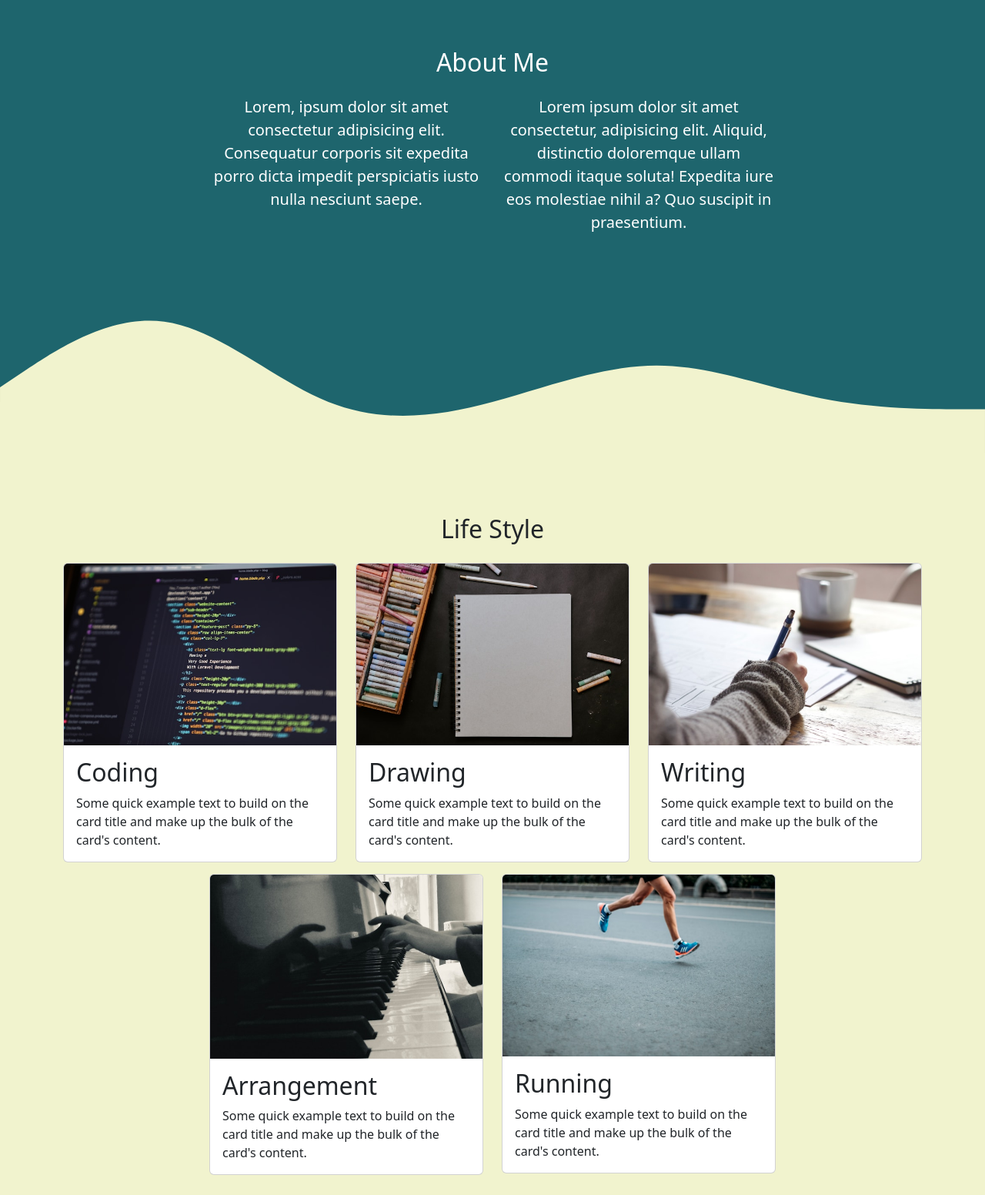
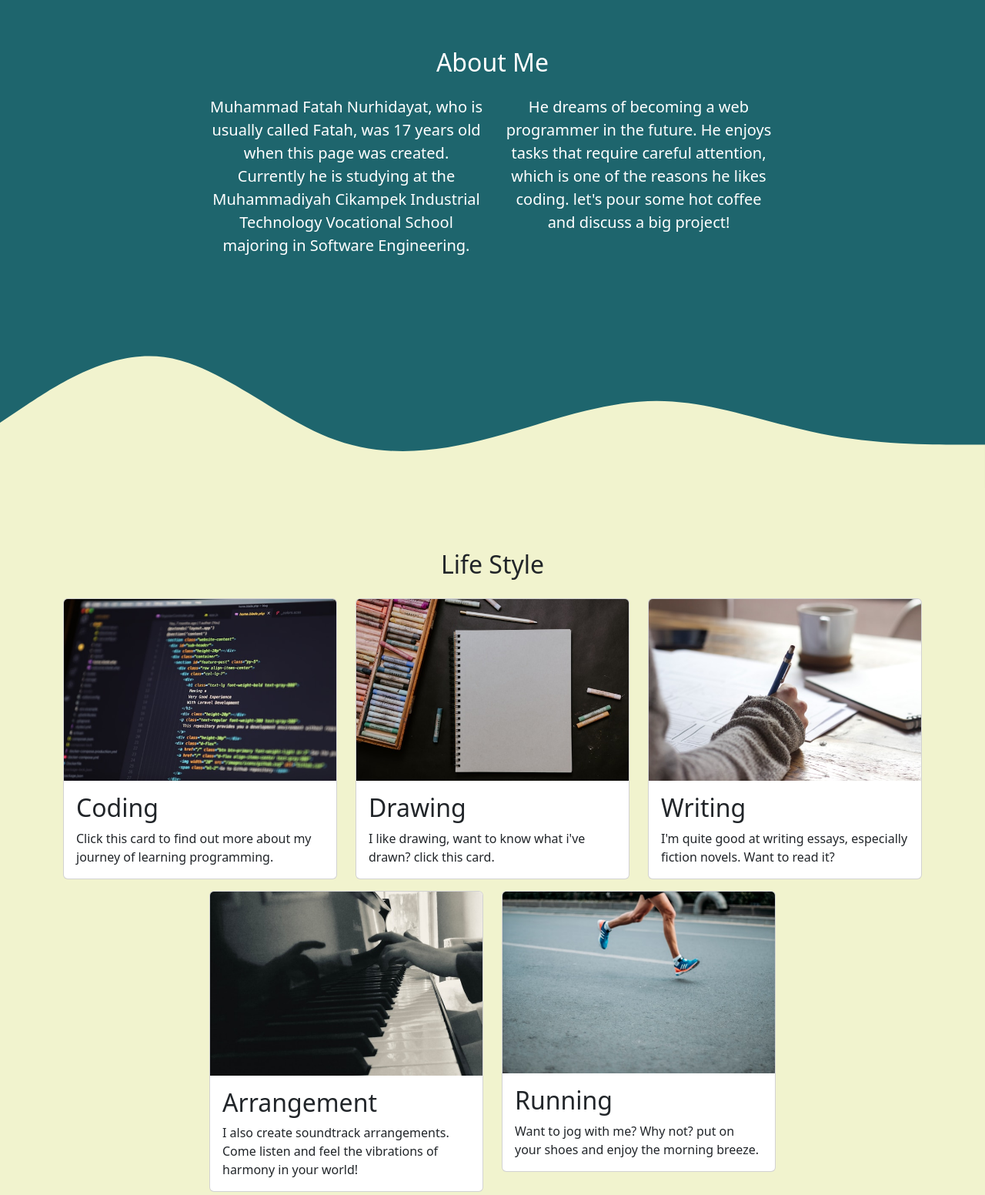
Before and after one commit to FatahNurhy-PPLG1/fatahidayat, a plain HTML site: page index.html in a window 1280 px wide. Shown: the part 720-2272 px from the top of the page at 77% size. Drawn offline with nearby package versions, Linux system fonts and the light colour scheme.

Commit message:
menambah teks

```diff
--- a/index.html
+++ b/index.html
@@ -68,10 +68,13 @@
         </div>
         <div class="row justify-content-center fs-5 text-center" style="color: white">
           <div class="col-md-4" data-aos="fade-down" data-aos-duration="500" data-aos-delay="700">
-            <p>Lorem, ipsum dolor sit amet consectetur adipisicing elit. Consequatur corporis sit expedita porro dicta impedit perspiciatis iusto nulla nesciunt saepe.</p>
+            <p>
+              Muhammad Fatah Nurhidayat, who is usually called Fatah, was 17 years old when this page was created. Currently he is studying at the Muhammadiyah Cikampek Industrial Technology Vocational School majoring in Software
+              Engineering.
+            </p>
           </div>
           <div class="col-md-4" data-aos="fade-down" data-aos-duration="500" data-aos-delay="900">
-            Lorem ipsum dolor sit amet consectetur, adipisicing elit. Aliquid, distinctio doloremque ullam commodi itaque soluta! Expedita iure eos molestiae nihil a? Quo suscipit in praesentium.
+            He dreams of becoming a web programmer in the future. He enjoys tasks that require careful attention, which is one of the reasons he likes coding. let's pour some hot coffee and discuss a big project!
           </div>
         </div>
       </div>
@@ -99,7 +102,7 @@
               <img src="img/life/ph1.jpg" class="card-img-top" alt="life 1" />
               <div class="card-body">
                 <h2>Coding</h2>
-                <p class="card-text">Some quick example text to build on the card title and make up the bulk of the card's content.</p>
+                <p class="card-text">Click this card to find out more about my journey of learning programming.</p>
               </div>
             </div>
           </div>
@@ -108,7 +111,7 @@
               <img src="img/life/ph2.jpg" class="card-img-top" alt="life 1" />
               <div class="card-body">
                 <h2>Drawing</h2>
-                <p class="card-text">Some quick example text to build on the card title and make up the bulk of the card's content.</p>
+                <p class="card-text">I like drawing, want to know what i've drawn? click this card.</p>
               </div>
             </div>
           </div>
@@ -117,7 +120,7 @@
               <img src="img/life/ph3.jpg" class="card-img-top" alt="life 1" />
               <div class="card-body">
                 <h2>Writing</h2>
-                <p class="card-text">Some quick example text to build on the card title and make up the bulk of the card's content.</p>
+                <p class="card-text">I'm quite good at writing essays, especially fiction novels. Want to read it?</p>
               </div>
             </div>
           </div>
@@ -126,7 +129,7 @@
               <img src="img/life/ph4.jpg" class="card-img-top" alt="life 1" />
               <div class="card-body">
                 <h2>Arrangement</h2>
-                <p class="card-text">Some quick example text to build on the card title and make up the bulk of the card's content.</p>
+                <p class="card-text">I also create soundtrack arrangements. Come listen and feel the vibrations of harmony in your world!</p>
               </div>
             </div>
           </div>
@@ -135,7 +138,7 @@
               <img src="img/life/ph5.jpg" class="card-img-top" alt="life 1" />
               <div class="card-body">
                 <h2>Running</h2>
-                <p class="card-text">Some quick example text to build on the card title and make up the bulk of the card's content.</p>
+                <p class="card-text">Want to jog with me? Why not? put on your shoes and enjoy the morning breeze.</p>
               </div>
             </div>
           </div>
```
